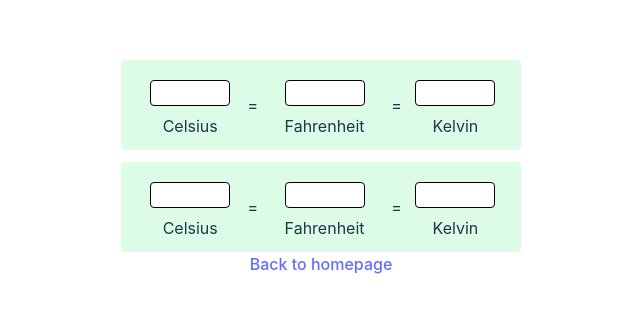
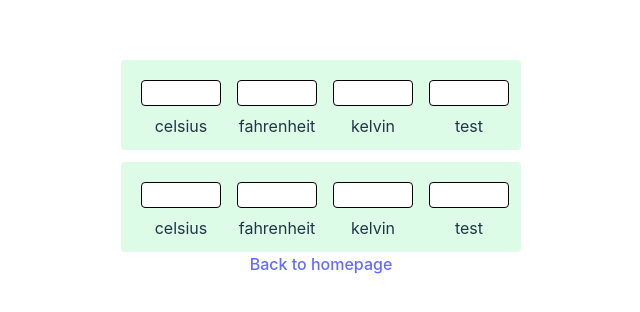
Before and after one commit to LuYujin9/7Guis, a React (Vite) app: page /temperatureConverter in a window 1280 px wide. Shown: the part 238-550 px from the top of the page, without its empty margins (319-959 px from the left). Built offline with nearby package versions, Linux system fonts and the light colour scheme.

Commit message:
updated the code with unitNames array, it can be update easylier

```diff
--- a/src/components/Crud.tsx
+++ b/src/components/Crud.tsx
@@ -139,7 +139,7 @@ export function Crud() {
   }
 
   return (
-    <div className="w-full m-auto p-5 bg-blue-100 md:w-4/5 md:w-auto md:bg-green-100 lg:w-4/5 lg:w-auto lg:bg-red-100">
+    <div className="w-full m-auto p-5 bg-blue-100 md:w-4/5  md:bg-green-100 lg:w-4/5  lg:bg-red-100">
       <label>
         Filter prefix:
         <input
--- a/src/components/TemperatureConverter.tsx
+++ b/src/components/TemperatureConverter.tsx
@@ -1,169 +1,179 @@
-import { useEffect, useState } from "react";
+import { ChangeEvent, useState } from "react";
 
+//undefined , “” or null . which is better?
 type TemperatureData = {
+  [key: string]: any; // an other way????
   celsius: number | "";
   fahrenheit: number | "";
   kelvin: number | "";
+  test: number | "";
 };
 //update the type
 
 export function TemperatureConverter({ id }: { id: string }) {
-  const [values, setByFahrenheit, setByCelsius, setBykelvin] = useSyncedState();
-  const [inputCelsius, setInputCelsius] = useState<number | "">(""); //undefined , “” or null . 哪个好?
-  const [inputFahrenheit, setInputFahrenheit] = useState<number | "">(""); //undefined , “” or null . 哪个好?
-  const [inputKelvin, setInputKelvin] = useState<number | "">(""); //undefined , “” or null . 哪个好?
-  //add a useState
+  const [values, setUpdatedValues] = useSyncedState();
 
-  useEffect(() => {
-    setByCelsius(inputCelsius);
-  }, [inputCelsius]);
+  const unitNames = ["celsius", "fahrenheit", "kelvin", "test"]; //update here
 
-  useEffect(() => {
-    setByFahrenheit(inputFahrenheit);
-  }, [inputFahrenheit]);
-
-  useEffect(() => {
-    setBykelvin(inputKelvin);
-  }, [inputKelvin]);
-
-  //add a useEffect
-
-  function handelCelsiusInputChange(
+  function handelInputChange(
+    name: string,
     event: React.ChangeEvent<HTMLInputElement>
   ) {
-    setInputCelsius(event.target.value ? Number(event.target.value) : "");
+    setUpdatedValues(
+      name,
+      event.target.value ? Number(event.target.value) : ""
+    );
   }
 
-  function handelFahrenheitInputChange(
-    event: React.ChangeEvent<HTMLInputElement>
-  ) {
-    setInputFahrenheit(event.target.value ? Number(event.target.value) : "");
-  }
-
-  function handelKelvinInputChange(event: React.ChangeEvent<HTMLInputElement>) {
-    setInputKelvin(event.target.value ? Number(event.target.value) : "");
-  }
-
-  //add a handelChangefunction
+  const message = isValueInvalid("celsius", values ? values.celsius : "")
+    ? "The value is invalid"
+    : "";
 
   return (
     <div
       className="flex flex-col w-[15rem] m-auto mt-3 rounded bg-blue-100 sm:flex-row sm:w-[25rem] sm:p-3 sm:bg-green-100 "
       id={id}
     >
-      <label className="flex-auto">
-        <input
-          className=" m-2 w-20 rounded border border-black"
-          type="number"
-          value={values.celsius === "" ? "" : values.celsius}
-          onChange={handelCelsiusInputChange}
+      {unitNames.map((name, index) => (
+        <TemperatureInput
+          key={index}
+          name={name}
+          value={values ? values[name] : ""}
+          onChange={(event: React.ChangeEvent<HTMLInputElement>) =>
+            handelInputChange(name, event)
+          }
         />
-        Celsius
-      </label>
-      <p className="flex-auto m-auto ">=</p>
-      <label className="flex-auto">
-        <input
-          className="m-2 w-20 rounded border border-black"
-          type="number"
-          value={values.fahrenheit === "" ? "" : values.fahrenheit}
-          onChange={handelFahrenheitInputChange}
-        />
-        Fahrenheit
-      </label>
-      <p className="flex-auto m-auto ">=</p>
-      <label className="flex-auto">
-        <input
-          className="m-2 w-20 rounded border border-black"
-          type="number"
-          value={values.kelvin === "" ? "" : values.kelvin}
-          step={0.01}
-          //value={inputKelvin === "" ? "" : inputKelvin}
-          onChange={handelKelvinInputChange}
-        />
-        Kelvin
-      </label>
+      ))}
+      <p>{message}</p>
     </div>
   );
 }
 
 const useSyncedState = (): [
-  TemperatureData,
-  (newValue: "" | number) => void,
-  (newValue: "" | number) => void,
-  (newValue: "" | number) => void
-  //add a function
+  TemperatureData | undefined,
+  (name: string, newValue: "" | number) => void
 ] => {
-  const [values, setValues] = useState<TemperatureData>({
-    celsius: "",
-    fahrenheit: "",
-    kelvin: "",
-  });
-  //add
-
-  const setByFahrenheit = (newValue: "" | number) => {
-    const data = fahrenheitToOthers(newValue);
+  const [values, setValues] = useState<TemperatureData | undefined>();
+  function calculate(name: string, input: "" | number) {
+    switch (name) {
+      case "celsius":
+        return celsiusToOthers(input);
+      case "fahrenheit":
+        return fahrenheitToOthers(input);
+      case "kelvin":
+        return kelvinToOthers(input);
+      //add new calculate function for unit hier
+      default:
+        throw new Error(`Unexpected name: ${name}`);
+    }
+  }
+  function setUpdatedValues(name: string, newValue: "" | number) {
+    const data = calculate(name, newValue);
     setValues({
       celsius: data.celsius,
       fahrenheit: data.fahrenheit,
       kelvin: data.kelvin,
+      test: data.test,
     });
-  };
-
-  const setByCelsius = (newValue: "" | number) => {
-    const data = celsiusToOthers(newValue);
-    setValues({
-      celsius: data.celsius,
-      fahrenheit: data.fahrenheit,
-      kelvin: data.kelvin,
-    });
-  };
-
-  const setBykelvin = (newValue: "" | number) => {
-    const data = kelvinToOthers(newValue);
-    setValues({
-      celsius: data.celsius,
-      fahrenheit: data.fahrenheit,
-      kelvin: data.kelvin,
-    });
-  };
-  //add a function
-  return [values, setByFahrenheit, setByCelsius, setBykelvin]; //add a export
+  }
+  return [values, setUpdatedValues];
 };
 
 function celsiusToOthers(celsius: "" | number): TemperatureData {
   if (celsius === "") {
-    return { celsius: "", fahrenheit: "", kelvin: "" };
+    return { celsius: "", fahrenheit: "", kelvin: "", test: "" };
   }
   const fahrenheit = Math.floor((celsius * (9 / 5) + 32) * 100) / 100;
-  const kelvin = Math.floor((celsius - 273.15) * 100) / 100;
+  const kelvin = Math.floor((celsius + 273.15) * 100) / 100;
+  const test = celsius + 1;
   //add
-  return { celsius: celsius, fahrenheit: fahrenheit, kelvin: kelvin }; //add
+  return {
+    celsius: celsius,
+    fahrenheit: fahrenheit,
+    kelvin: kelvin,
+    test: test,
+  }; //add
 }
 
 function fahrenheitToOthers(fahrenheit: "" | number): TemperatureData {
   if (fahrenheit === "") {
-    return { celsius: "", fahrenheit: "", kelvin: "" };
+    return { celsius: "", fahrenheit: "", kelvin: "", test: "" };
   }
   const celsius = Math.floor((fahrenheit - 32) * (5 / 9) * 100) / 100;
-  const kelvin = Math.floor((celsius - 273.15) * 100) / 100;
+  const kelvin = Math.floor((celsius + 273.15) * 100) / 100;
+  const test = celsius + 1;
   //add
-  return { celsius: celsius, fahrenheit: fahrenheit, kelvin: kelvin }; //add
+  return {
+    celsius: celsius,
+    fahrenheit: fahrenheit,
+    kelvin: kelvin,
+    test: test,
+  }; //add
 }
 
 function kelvinToOthers(kelvin: "" | number): TemperatureData {
   if (kelvin === "") {
-    return { celsius: "", fahrenheit: "", kelvin: "" };
+    return { celsius: "", fahrenheit: "", kelvin: "", test: "" };
   }
-  const celsius = 5;
-  Math.floor((kelvin + 273.1) * 100) / 100;
+  const celsius = Math.floor((kelvin - 273.15) * 100) / 100;
   const fahrenheit = Math.floor((celsius * (9 / 5) + 32) * 100) / 100;
+  const test = celsius + 1;
   //add
-  return { celsius: celsius, fahrenheit: fahrenheit, kelvin: kelvin }; //add
+  return {
+    celsius: celsius,
+    fahrenheit: fahrenheit,
+    kelvin: kelvin,
+    test: test,
+  }; //add
 }
 
 //add a new function xxxToOthers
 
-// function checkInputFormat(input: string): boolean {
-//   const regex = /^\d*\.?\d*$/;
-//   return regex.test(input);
-// }
+/* How about check only one of value, when the values are related???? */
+function isValueInvalid(name: string, value: number | "") {
+  // function asserNever(value: never): never {
+  //   throw new Error(`value should not exist ${value}`);
+  // }
+  if (value === undefined || value === "") {
+    return false;
+  }
+  switch (name) {
+    case "celsius":
+      return value < -273.15 ? true : false;
+    case "fahrenheit":
+      return value < -459.67 ? true : false;
+    case "kelvin":
+      return value < 0 ? true : false;
+    case "test":
+      return value < -272.15 ? true : false;
+    //add
+    default:
+      throw new Error(`Unexpected name: ${name}`);
+    /* also works? difference? */
+    //asserNever(name); //why???
+  }
+}
+
+function TemperatureInput({
+  name,
+  value,
+  onChange,
+}: {
+  name: string;
+  value: number | undefined;
+  onChange: (event: ChangeEvent<HTMLInputElement>) => void;
+}) {
+  return (
+    <label className="flex-auto">
+      <input
+        className={` m-2 w-20 rounded border  border-black ${
+          isValueInvalid(name, value ? value : "") ? "bg-red-500" : ""
+        }`}
+        type="number"
+        value={value || value === 0 ? value : ""}
+        onChange={onChange}
+      />
+      {name}
+    </label>
+  );
+}
--- a/src/components/Timer.tsx
+++ b/src/components/Timer.tsx
@@ -22,7 +22,7 @@ export function Timer() {
   }
 
   return (
-    <div className="m-auto w-[25rem] p-5 bg-red-100  bg-white  md:bg-green-100 lg:bg-red-100">
+    <div className="m-auto w-[25rem] p-5  bg-white  lg:bg-red-100">
       <div className="flex w-full m-auto">
         <p className="flex-aut m-auto">Elapsed Time:{elapsedTime}s</p>
         <div className="flex-auto overflow-hidden border border-gray-500 w-1/2 h-6 rounded m-3 bg-red-100">
```
